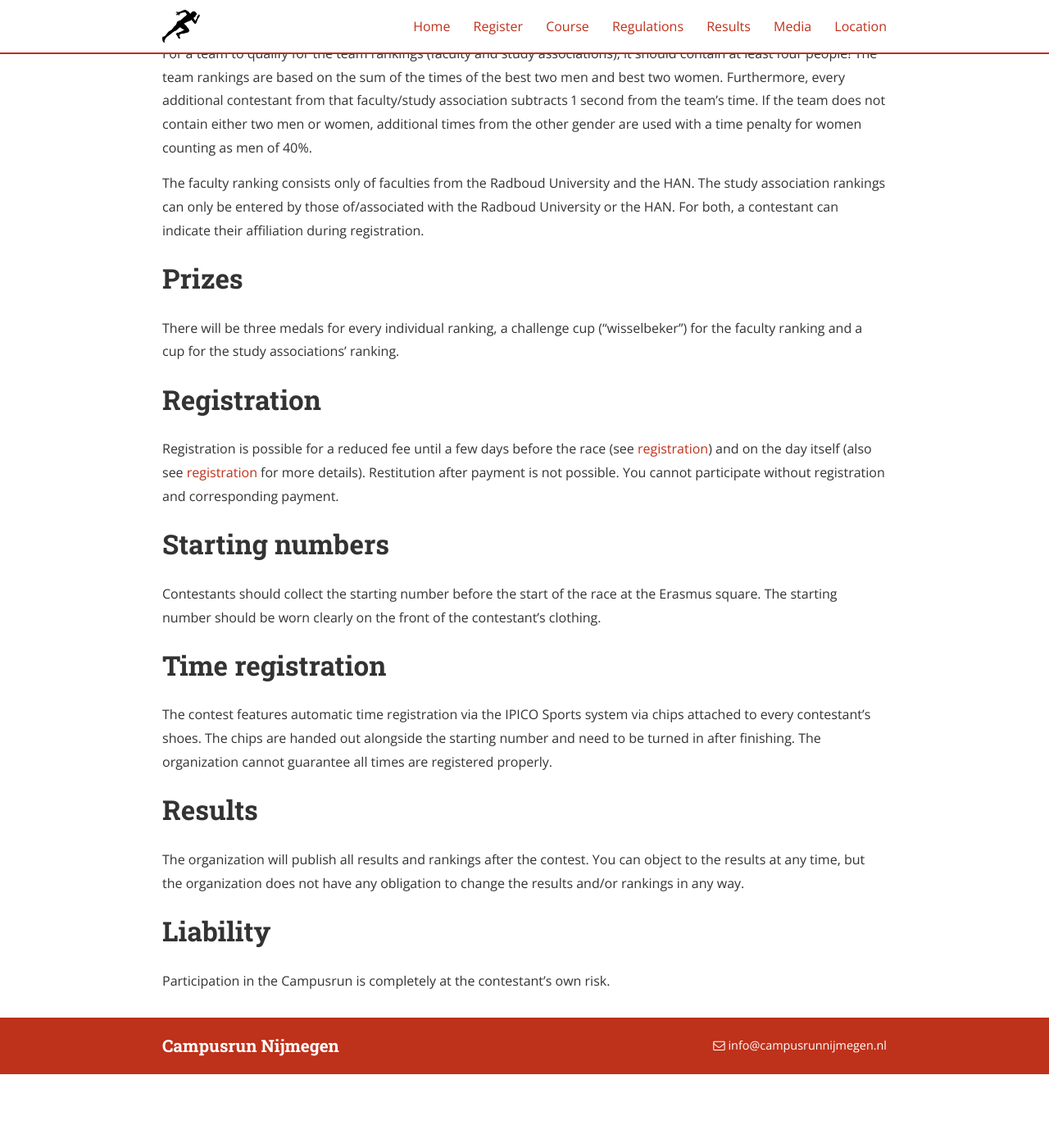
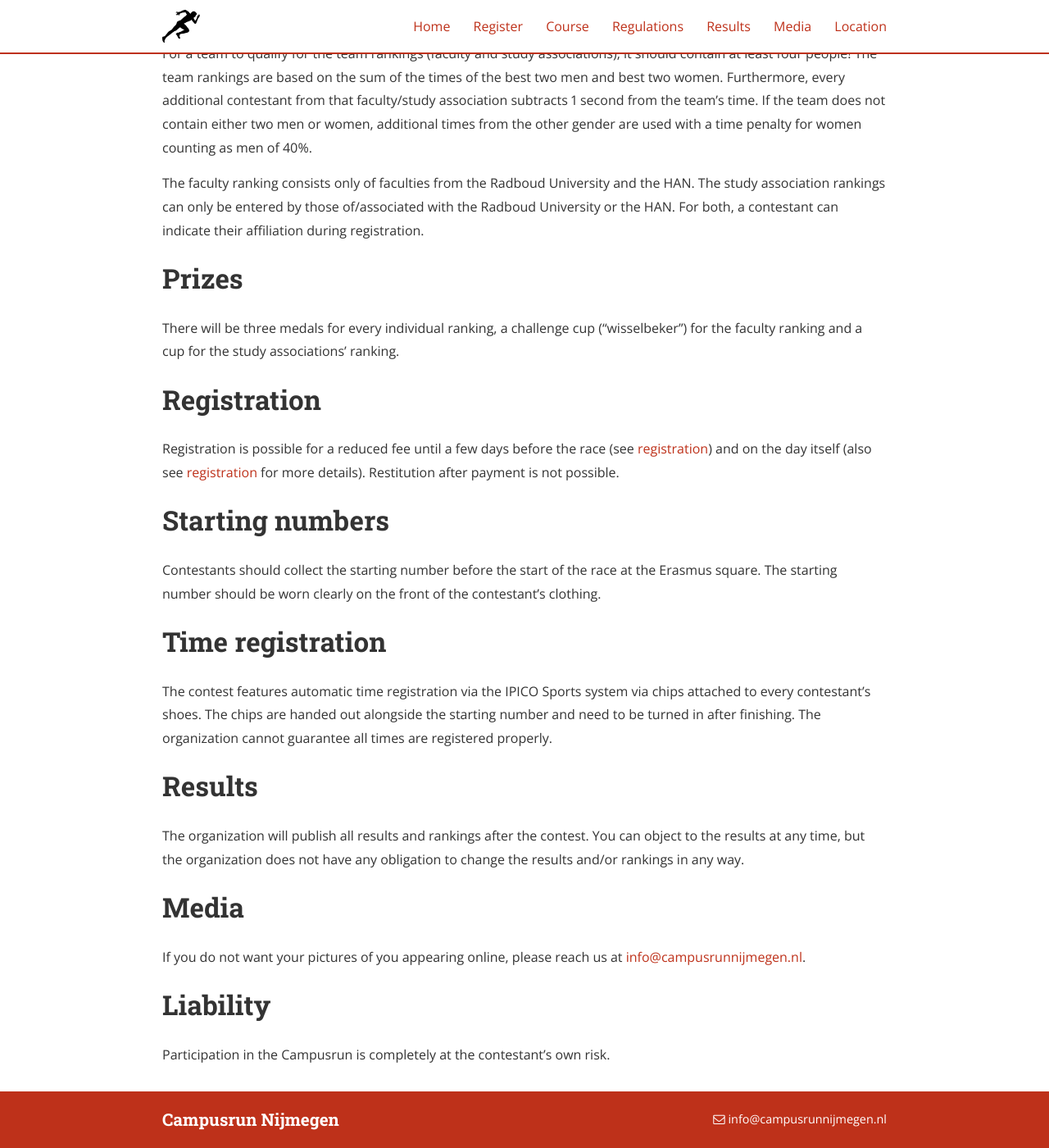
Before and after one commit to TimoMaarse/campusrun, a Jekyll site: the page built from regulations.md, in a window 1280 px wide and 1400 px high, scrolled down 472 px. Shown: the whole window at 82% size. Built offline with Jekyll 4.4.1, drawn with Linux system fonts in a browser that asks for light colours; nearby versions of some CDN libraries; before the commit the page ends 1782 px from its top, so only the background shows below that.

Commit message:
Update regulations

```diff
--- a/regulations.md
+++ b/regulations.md
@@ -27,7 +27,7 @@
 
 # Registration
 
-Registration is possible for a reduced fee until a few days before the race (see [registration](/registration/)) and on the day itself (also see [registration](/registration/) for more details). Restitution after payment is not possible. You cannot participate without registration and corresponding payment.
+Registration is possible for a reduced fee until a few days before the race (see [registration](/registration/)) and on the day itself (also see [registration](/registration/) for more details). Restitution after payment is not possible.
 
 # Starting numbers
 
@@ -41,6 +41,10 @@
 
 The organization will publish all results and rankings after the contest. You can object to the results at any time, but the organization does not have any obligation to change the results and/or rankings in any way.
 
+# Media
+
+If you do not want your pictures of you appearing online, please reach us at [info@campusrunnijmegen.nl](mailto:info@campusrunnijmegen.nl).
+
 # Liability
 
 Participation in the Campusrun is completely at the contestant's own risk.
```
